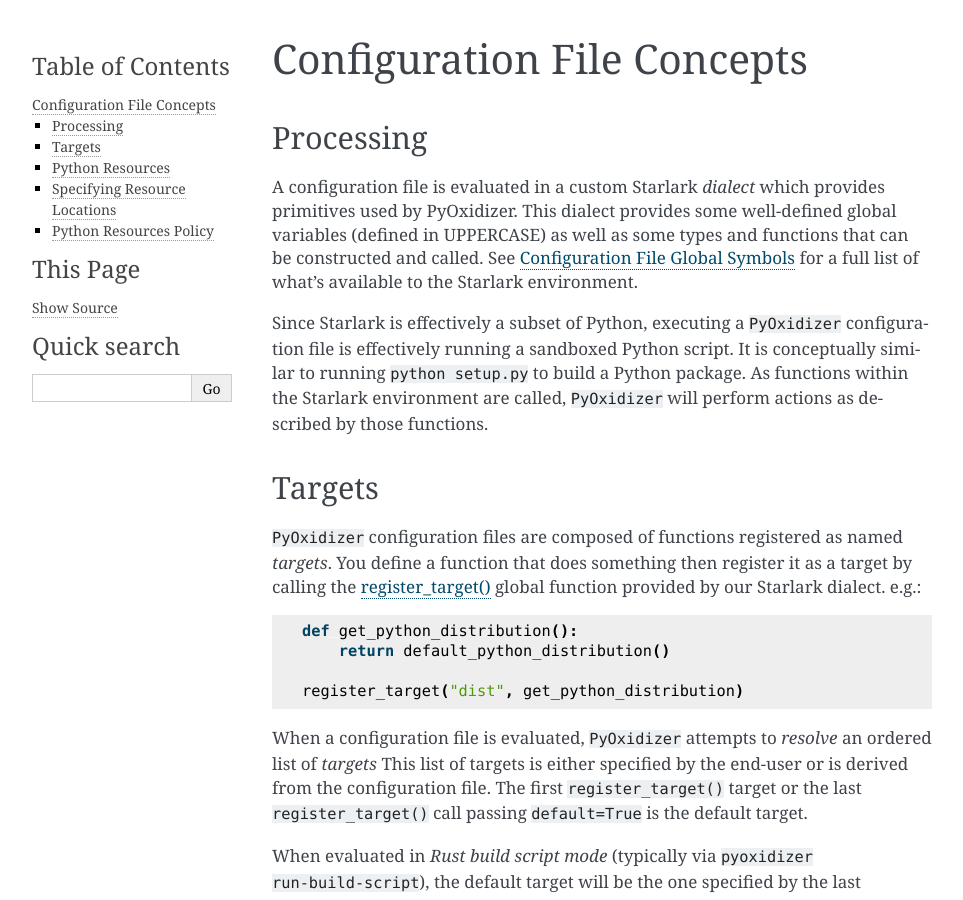
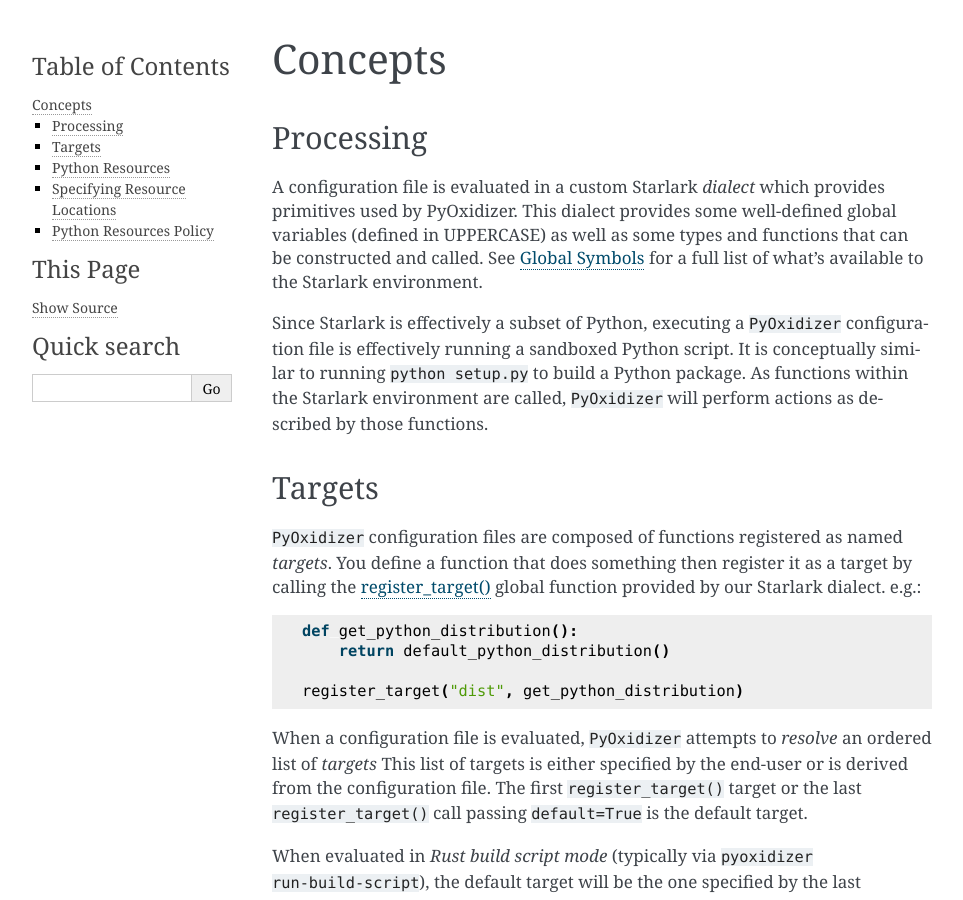
Before and after one commit to indygreg/PyOxidizer, a Sphinx documentation site: the page built from docs/config_concepts.rst, in a window 1280 px wide and 900 px high. Shown: the whole window, without its empty margins (148-1111 px from the left). Built offline with Sphinx 7.4.7, drawn with Linux system fonts in a browser that asks for light colours; the version number is read from the project's files by our own code.

Commit message:
docs: rename some titles
These names make more sense in the context of a nested
docs hierarchy.

```diff
--- a/docs/config_concepts.rst
+++ b/docs/config_concepts.rst
@@ -1,8 +1,8 @@
 .. _config_concepts:
 
-===========================
-Configuration File Concepts
-===========================
+========
+Concepts
+========
 
 .. _config_processing:
 
--- a/docs/config_globals.rst
+++ b/docs/config_globals.rst
@@ -1,8 +1,8 @@
 .. _config_globals:
 
-=================================
-Configuration File Global Symbols
-=================================
+==============
+Global Symbols
+==============
 
 This document lists every single global type, variable, and
 function available in PyOxidizer's Starlark execution environment.
--- a/docs/config_locating.rst
+++ b/docs/config_locating.rst
@@ -1,8 +1,8 @@
 .. _config_locating:
 
-============================
-Locating Configuration Files
-============================
+================================
+Automatic File Location Strategy
+================================
 
 If the ``PYOXIDIZER_CONFIG`` environment variable is set, the path specified
 by this environment variable will be used as the location of the Starlark
```
